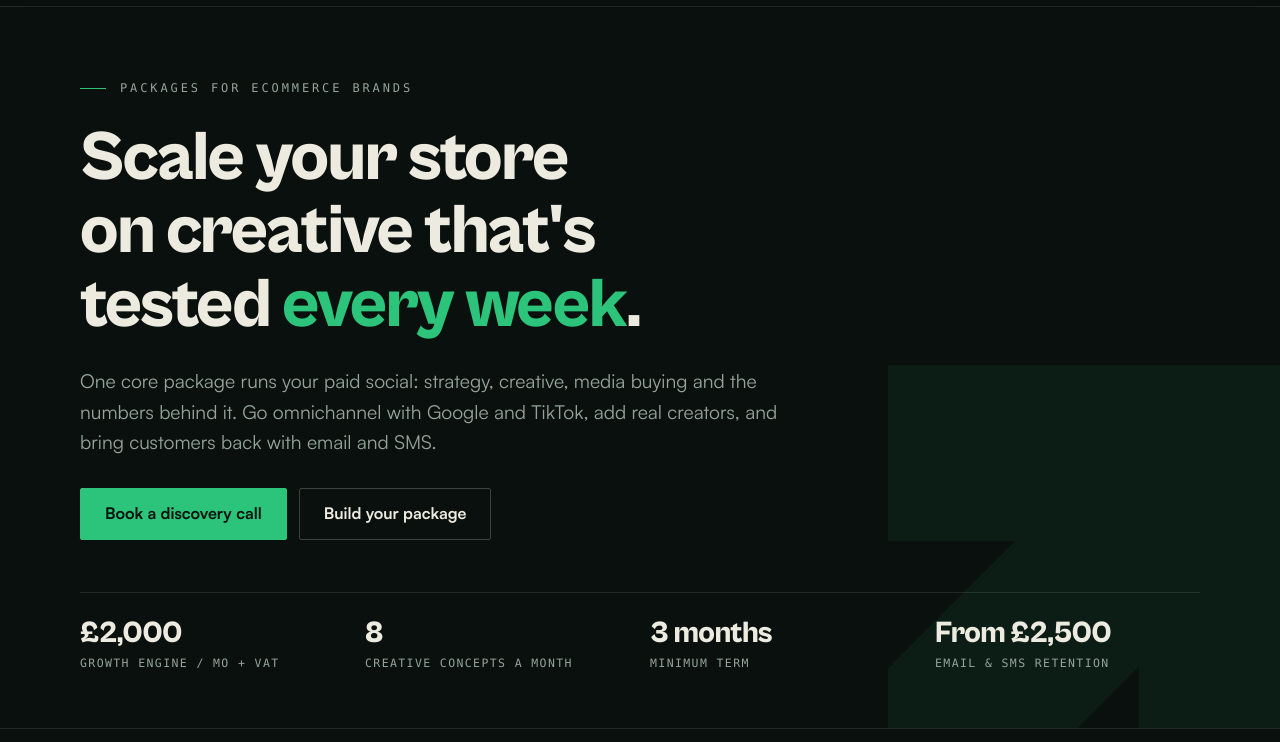
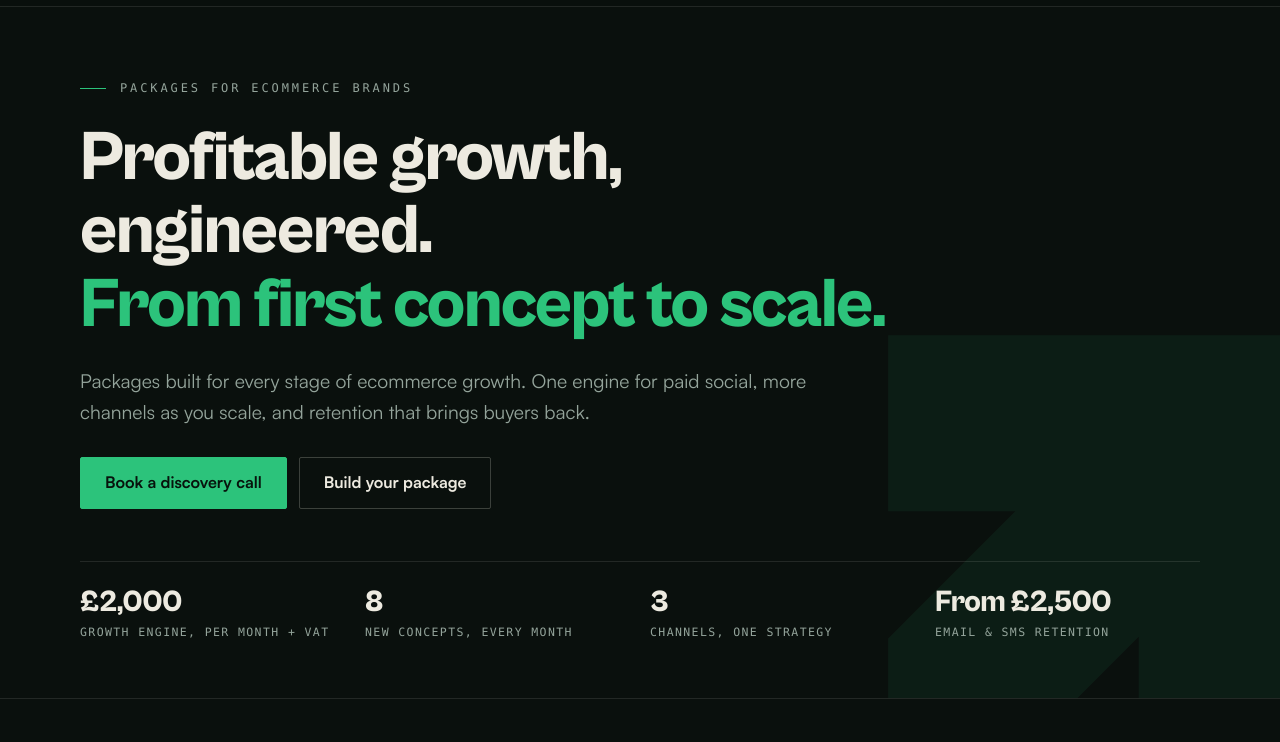
Before and after one commit to harrison374/uscale-website, a plain HTML site: page packages/index.html in a window 1280 px wide. Shown: the part 58-800 px from the top of the page. Drawn offline with Linux system fonts and the light colour scheme; a web font is replaced by a local one.

Commit message:
Packages: rewrite hero in a sharper, growth-led voice
Co-Authored-By: Claude Opus 5.5 <noreply@anthropic.com>

```diff
--- a/packages/index.html
+++ b/packages/index.html
@@ -80,8 +80,8 @@ a { color: inherit; }
 .hero { position: relative; overflow: hidden; border-bottom: 1px solid var(--hair); }
 .hero-arrow { position: absolute; right: -3vw; bottom: -8vh; width: clamp(240px, 34vw, 480px); height: auto; opacity: 0.07; pointer-events: none; }
 .hero-inner { position: relative; padding-block: 72px 56px; display: grid; gap: 24px; }
-.hero h1 { font-size: clamp(2.4rem, 5.6vw, 4.4rem); line-height: 1.04; letter-spacing: -0.025em; max-width: 16ch; }
-.hero h1 em { font-style: normal; color: var(--green); }
+.hero h1 { font-size: clamp(2.4rem, 5.6vw, 4.4rem); line-height: 1.04; letter-spacing: -0.025em; max-width: 18ch; }
+.hero h1 em { display: block; font-style: normal; color: var(--green); }
 .hero .lede { font-size: clamp(1.05rem, 1.5vw, 1.2rem); color: var(--sage); max-width: 56ch; }
 .hero-ctas { display: flex; flex-wrap: wrap; gap: 12px; margin-top: 6px; }
 .facts { list-style: none; margin: 28px 0 0; padding: 24px 0 0; border-top: 1px solid var(--hair); display: grid; grid-template-columns: repeat(4, minmax(0, 1fr)); gap: 20px; }
@@ -339,16 +339,16 @@ footer.foot .wrap { display: flex; flex-wrap: wrap; justify-content: space-betwe
     </svg>
     <div class="wrap hero-inner">
       <p class="eyebrow">Packages for ecommerce brands</p>
-      <h1>Scale your store on creative that's tested <em>every week</em>.</h1>
-      <p class="lede">One core package runs your paid social: strategy, creative, media buying and the numbers behind it. Go omnichannel with Google and TikTok, add real creators, and bring customers back with email and SMS.</p>
+      <h1>Profitable growth, engineered. <em>From first concept to scale.</em></h1>
+      <p class="lede">Packages built for every stage of ecommerce growth. One engine for paid social, more channels as you scale, and retention that brings buyers back.</p>
       <div class="hero-ctas">
         <a class="btn btn-solid" href="https://uscale.co.uk/packages/#book" target="_blank" rel="noopener" data-book>Book a discovery call</a>
         <a class="btn btn-ghost" href="#builder">Build your package</a>
       </div>
       <ul class="facts">
-        <li><b>£2,000</b><span>Growth Engine / mo + VAT</span></li>
-        <li><b>8</b><span>Creative concepts a month</span></li>
-        <li><b>3 months</b><span>Minimum term</span></li>
+        <li><b>£2,000</b><span>Growth Engine, per month + VAT</span></li>
+        <li><b>8</b><span>New concepts, every month</span></li>
+        <li><b>3</b><span>Channels, one strategy</span></li>
         <li><b>From £2,500</b><span>Email &amp; SMS retention</span></li>
       </ul>
     </div>
```
